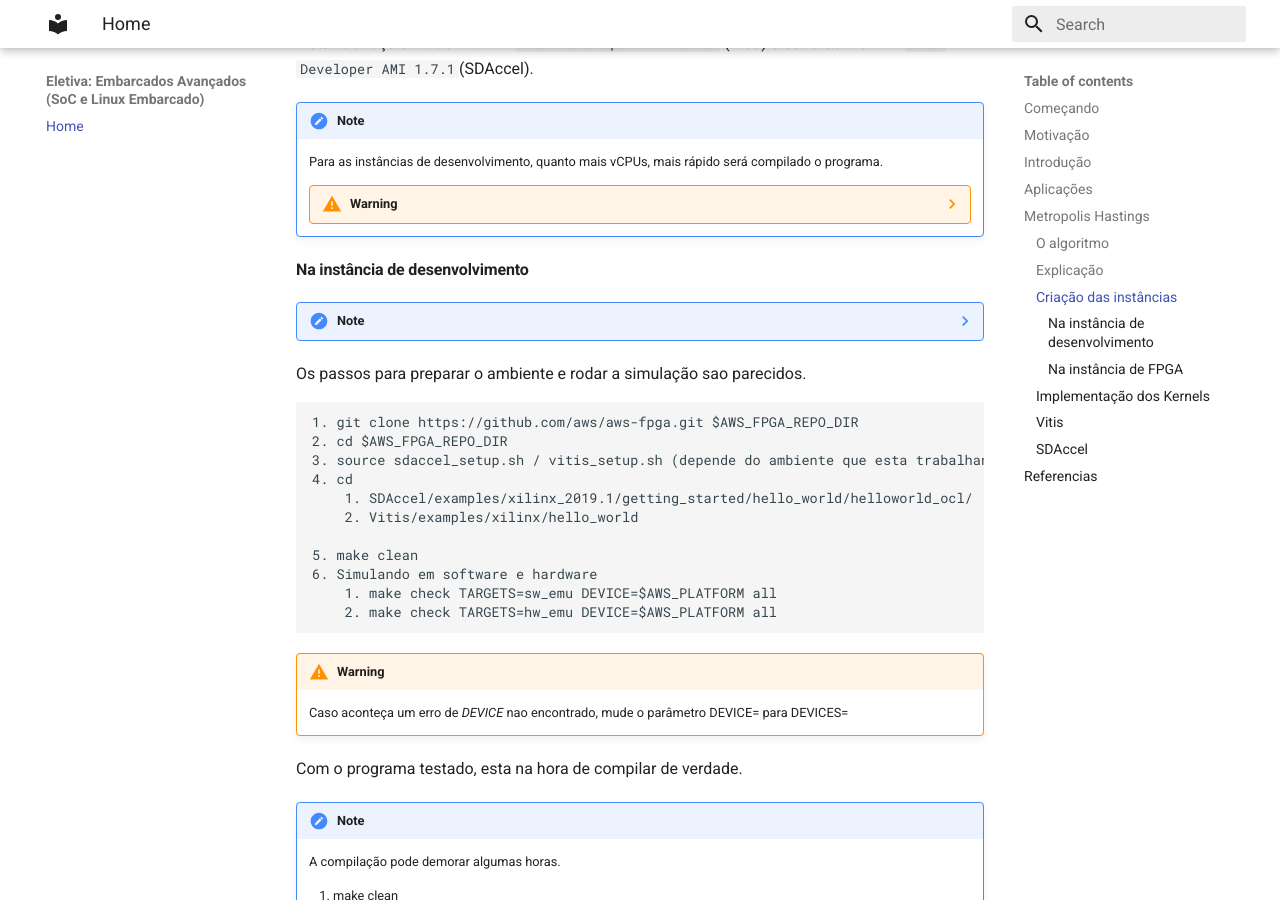
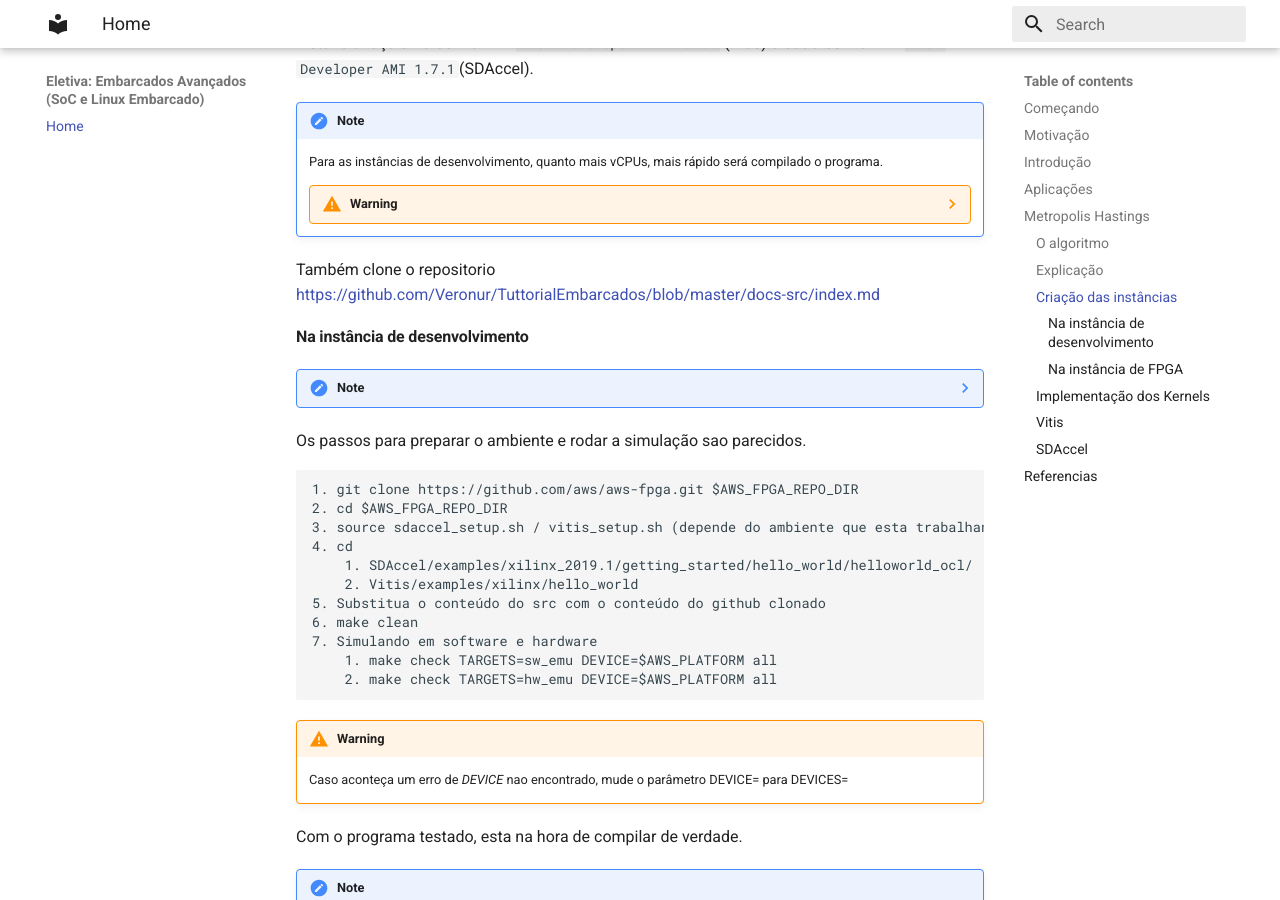
Before and after one commit to Veronur/TuttorialEmbarcados, an MkDocs documentation site: the page built from docs-src/index.md, in a window 1280 px wide and 900 px high, scrolled down 2757 px. Built offline with MkDocs 1.6.1 and Material for MkDocs 9.7.7, drawn with Linux system fonts in a browser that asks for light colours.

Commit message:
Update index.md
Correção

```diff
--- a/docs-src/index.md
+++ b/docs-src/index.md
@@ -77,6 +77,8 @@ Primeiramente é necessário criar na própria interface da AWS duas instâncias
         - Prestar atenção nas AMIs utilizadas. Nao é possível compilar um programa em vitis na versão 1.7.1, assim como SDAccel em 1.9.1.
         - Utilizar no mínimo 100GB para as instâncias de desenvolvimento, pois o processo de compilação utiliza muita memoria.
 
+Também clone o repositorio https://github.com/Veronur/TuttorialEmbarcados/blob/master/docs-src/index.md
+
 #### Na instância de desenvolvimento
 
 ??? note
@@ -91,9 +93,9 @@ Os passos para preparar o ambiente e rodar a simulação sao parecidos.
     4. cd
         1. SDAccel/examples/xilinx_2019.1/getting_started/hello_world/helloworld_ocl/
         2. Vitis/examples/xilinx/hello_world
-
-    5. make clean
-    6. Simulando em software e hardware
+    5. Substitua o conteúdo do src com o conteúdo do github clonado
+    6. make clean
+    7. Simulando em software e hardware
         1. make check TARGETS=sw_emu DEVICE=$AWS_PLATFORM all
         2. make check TARGETS=hw_emu DEVICE=$AWS_PLATFORM all
 
```
